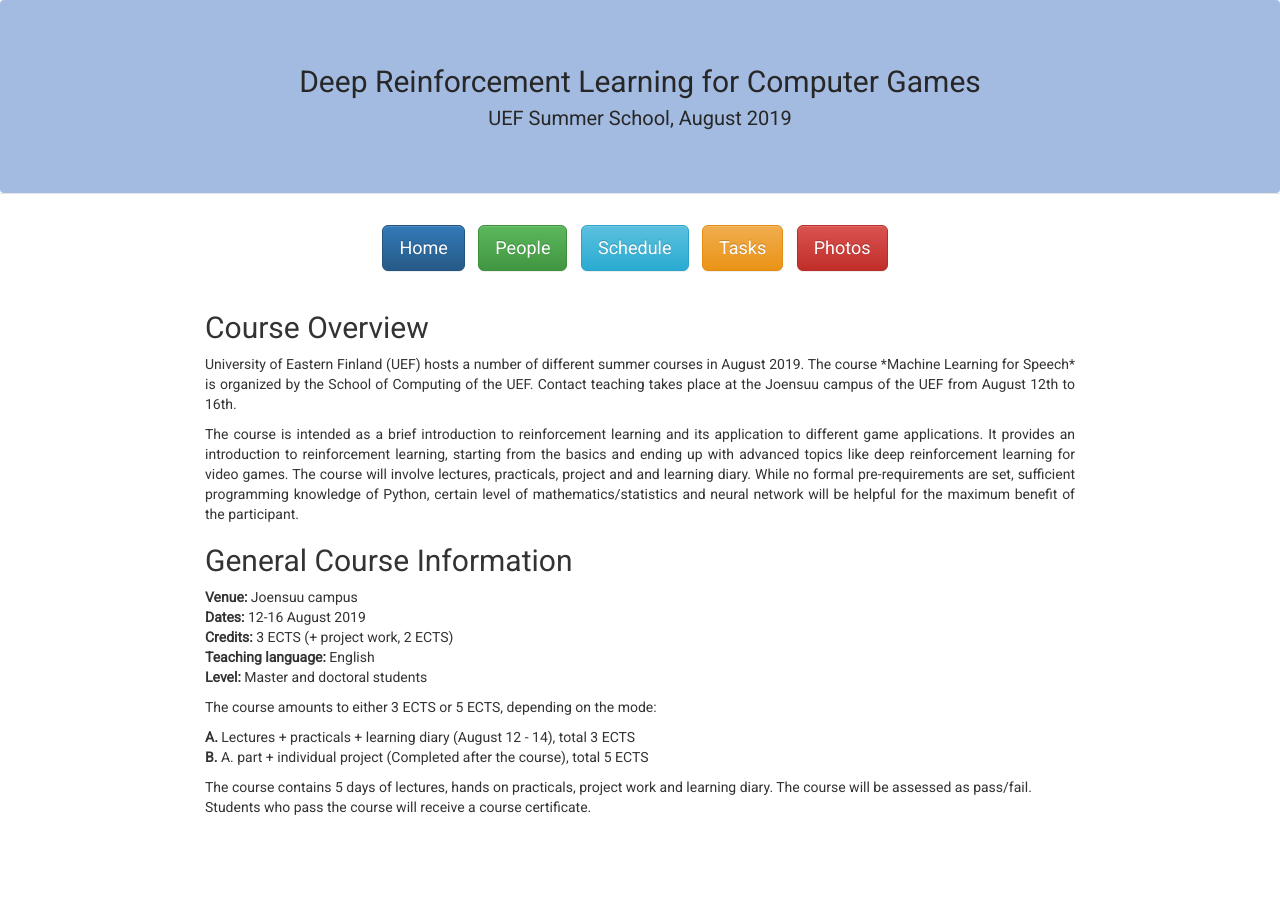
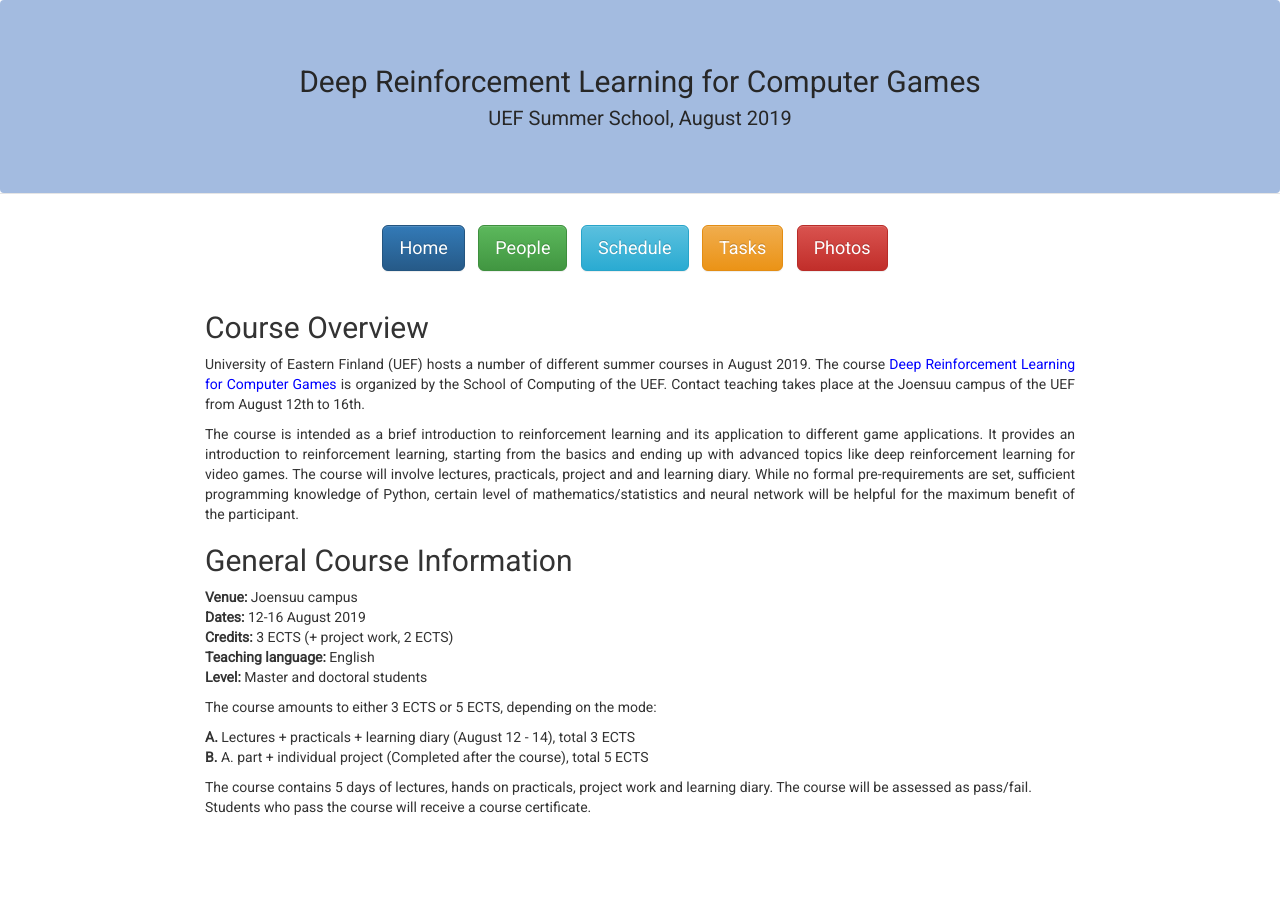
Before and after one commit to abrahamwoubie/summerschool, a Jekyll site: the page built from index.md, in a window 1280 px wide. Built offline with Jekyll 4.4.1, drawn with Linux system fonts in a browser that asks for light colours; nearby versions of some CDN libraries.

Commit message:
Updating

```diff
--- a/index.md
+++ b/index.md
@@ -9,7 +9,7 @@ title: UEF Summer School 2019
 
 ## Course Overview
 <p align="justify">University of Eastern Finland (UEF) hosts a number of different summer
-courses in August 2019. The course *Machine Learning for Speech* is organized by the School
+courses in August 2019. The course <span style="color:blue"> Deep Reinforcement Learning for Computer Games </span> is organized by the School
 of Computing of the UEF. Contact teaching takes place at the Joensuu campus of the UEF from August 12th to 16th.</p>
 
 <!--The first day includes course introduction, introduction to machine
```
